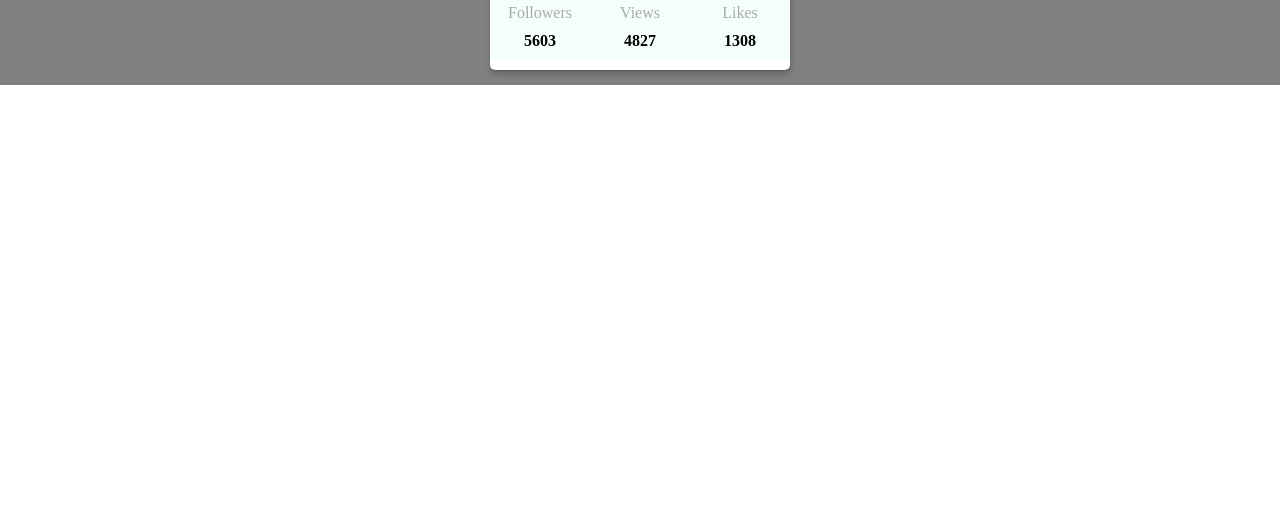
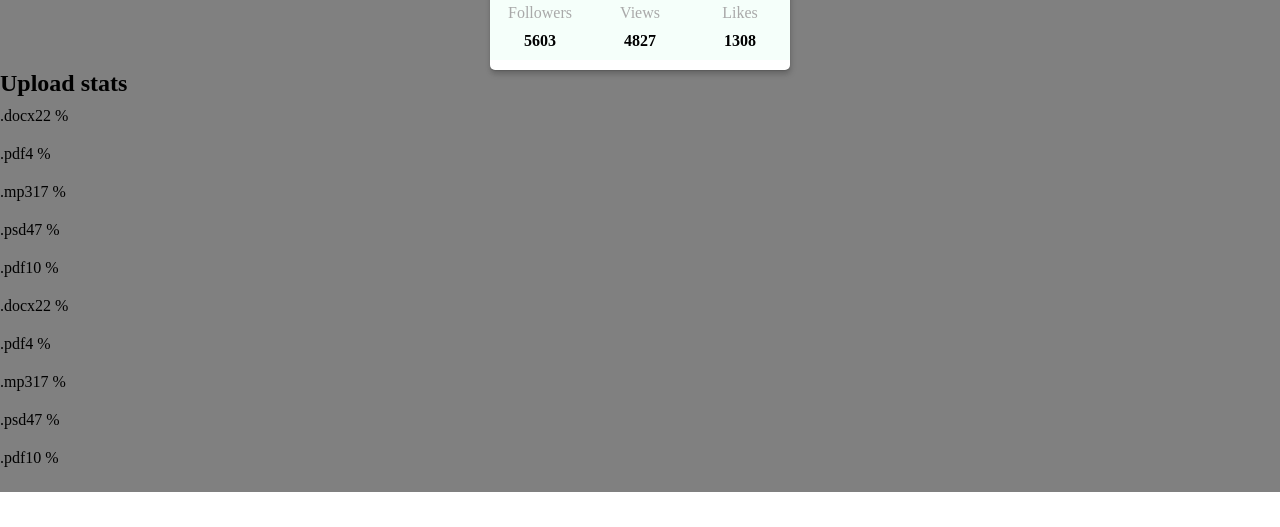
Before and after one commit to Y-Savushchyk/goit-react-hw-01-components, a React (Create React App) app: page / in a window 1280 px wide. Shown: the part 259-786 px from the top of the page. Built offline with nearby package versions, Linux system fonts and the light colour scheme.

Commit message:
add some upload stats files

```diff
--- a/src/components/App.jsx
+++ b/src/components/App.jsx
@@ -1,5 +1,7 @@
 import {Profile} from './SocialNetworkProfile/SocialNetworkProfile';
 import user from '../user.json'
+import { Statistics } from './Statistics/Statistics'
+import data from '../data.json'
 import css from 'components/app.module.css'
 
 export const App = () => {
@@ -12,6 +14,8 @@
         avatar={user.avatar}
         stats={user.stats}
       />
+      <Statistics title="Upload stats" stats={data} />
+      <Statistics stats={data}/>
     </div>
   );
 }
--- a/src/components/Statistics/Statistics.jsx
+++ b/src/components/Statistics/Statistics.jsx
@@ -1,5 +1,18 @@
+import {List} from './list/list'
+import css from './Statistics.module.css'
 
+export const Statistics = ({title, stats}) => {
+    return (
 
-export const Statistics = () => {
-    return 1
+        <section className="statistics">
+            {title && <h2 className={css.title}>{title}</h2>}
+
+            <ul className="stat-list">
+                {stats.map(({id, label, percentage}) => {
+                    return (
+                        <List key={id} label={label} percentage={percentage} />
+                    )
+                })} </ul>
+</section>
+    )
 }
--- a/src/components/Statistics/Statistics.module.css
+++ b/src/components/Statistics/Statistics.module.css
@@ -0,0 +1,12 @@
+.statistics {
+}
+.title {
+}
+.stat-list {
+}
+.item {
+}
+.label {
+}
+.percentage {
+}
--- /dev/null
+++ b/src/components/Statistics/list/list.jsx
@@ -0,0 +1,16 @@
+import css from './list.module.css'
+import PropTypes from 'prop-types';
+
+
+export const List = ({ label, percentage }) => {
+    return (<li className={css.item}>
+        <span className={css.label}>{label}</span>
+        <span className={css.percentage}>{percentage} %</span>
+    </li>
+    )
+};
+
+List.propTypes = {
+    label: PropTypes.string.isRequired,
+    percentage: PropTypes.number.isRequired
+}
--- /dev/null
+++ b/src/components/Statistics/list/list.module.css
@@ -0,0 +1,6 @@
+.item {
+}
+.label {
+}
+.percentage {
+}
```
